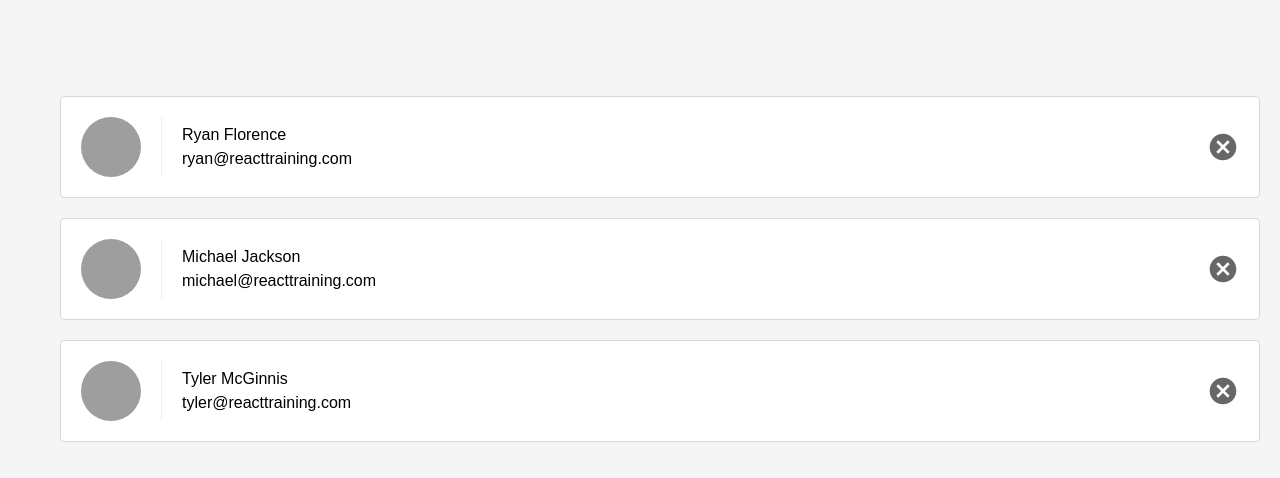
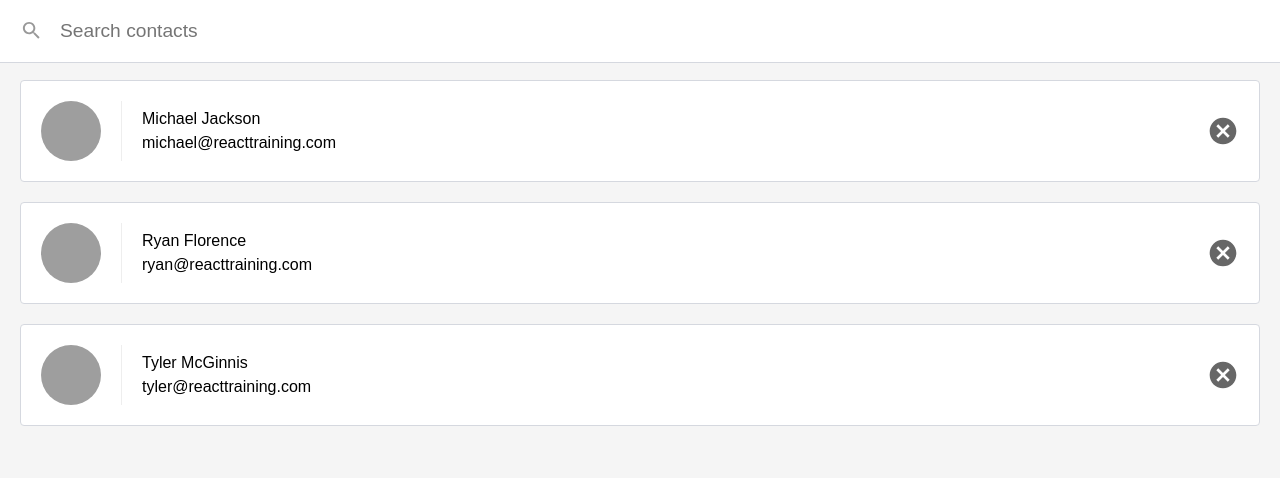
Before and after one commit to CHBaker/Contacts-App-React, a React (Create React App) app in the folder contacts/: page / in a window 1280 px wide. Shown: the top 478 px of the page. Built offline with nearby package versions, Linux system fonts and the light colour scheme.

Commit message:
FEATURE: sort lists and local state
- Use local state management
- Filter contacts lists
- install sort and regex packages

```diff
--- a/contacts/package.json
+++ b/contacts/package.json
@@ -3,8 +3,11 @@
   "version": "0.1.0",
   "private": true,
   "dependencies": {
+    "escape-string-regexp": "^1.0.5",
+    "prop-types": "^15.6.1",
     "react": "^15.6.1",
-    "react-dom": "^15.6.1"
+    "react-dom": "^15.6.1",
+    "sort-by": "^1.2.0"
   },
   "devDependencies": {
     "react-scripts": "1.0.7"
--- a/contacts/src/ListContacts.js
+++ b/contacts/src/ListContacts.js
@@ -1,9 +1,47 @@
-import React from 'react';
+import React, { Component } from 'react'
+import PropTypes from 'prop-types'
+import escapeRegExp from 'escape-string-regexp';
+import sortBy from 'sort-by';
 
-function ListContacts(props) {
+class ListContacts extends Component {
+    static propTypes = {
+        contacts: PropTypes.array.isRequired,
+        onDeleteContact: PropTypes.func.isRequired
+    }
+
+    state = {
+        query: ''
+    }
+
+    updateQuery = (query) => {
+        this.setState({ query: query.trim() })
+    }
+
+    render() {
+        let showingContacts
+
+        if(this.state.query) {
+            const match = new RegExp(escapeRegExp(this.state.query),  'i')
+            showingContacts = this.props.contacts.filter((contact) => match.test(contact.name))
+        } else {
+            showingContacts = this.props.contacts
+        }
+
+        showingContacts.sort(sortBy('name'))
+
         return (
-        <ol className='list-contacts'>
-            {props.contacts.map((contact) => (
+            <div className='list-contacts'>
+                <div className='list-contacts-top'>
+                    <input
+                        className='search-contacts'
+                        type='text'
+                        placeholder='Search contacts'
+                        value={this.state.query}
+                        onChange={(event) => this.updateQuery(event.target.value)}
+                    />
+                </div>
+                <ol className='contact-list'>
+                    {showingContacts.map((contact) => (
                         <li key={contact.id} className='contact-list-item'>
                             <div className='contact-avatar' style={{
                                 backgroundImage: `url(${contact.avatarURL})`
@@ -12,13 +50,14 @@
                                 <p>{contact.name}</p>
                                 <p>{contact.email}</p>
                             </div>
-                    <button onClick={() => props.onDeleteContact(contact)} className='contact-remove'>
+                            <button onClick={() => this.props.onDeleteContact(contact)} className='contact-remove'>
                                 Remove
                             </button>
                         </li>
                     ))}
                 </ol>
-    )
+            </div>
+    )}
 }
 
 export default ListContacts
```
Also changed, not shown: 1 other file (tests, documents, lock files or other folders). Lines whose indentation alone changed are shown as unchanged.
